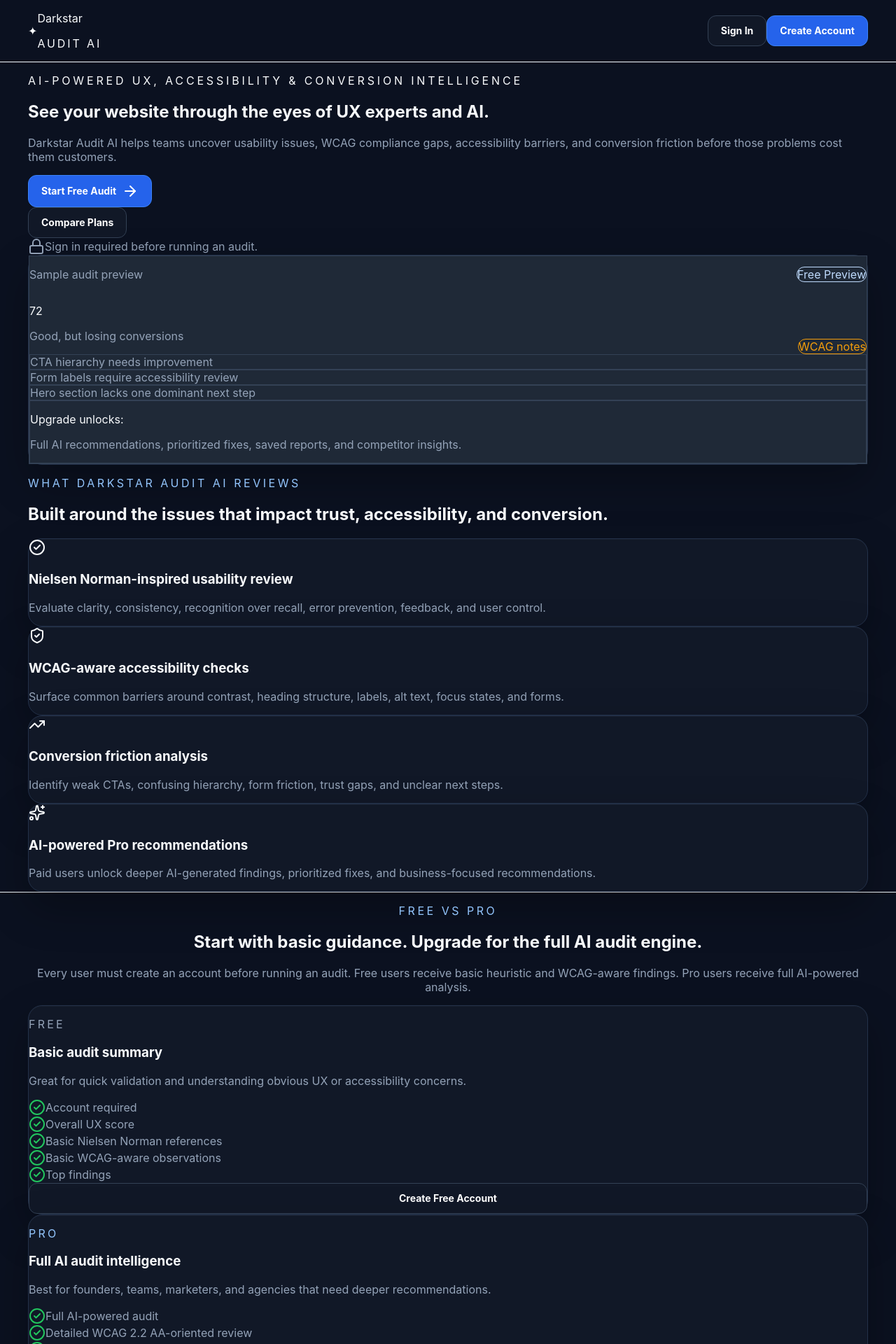
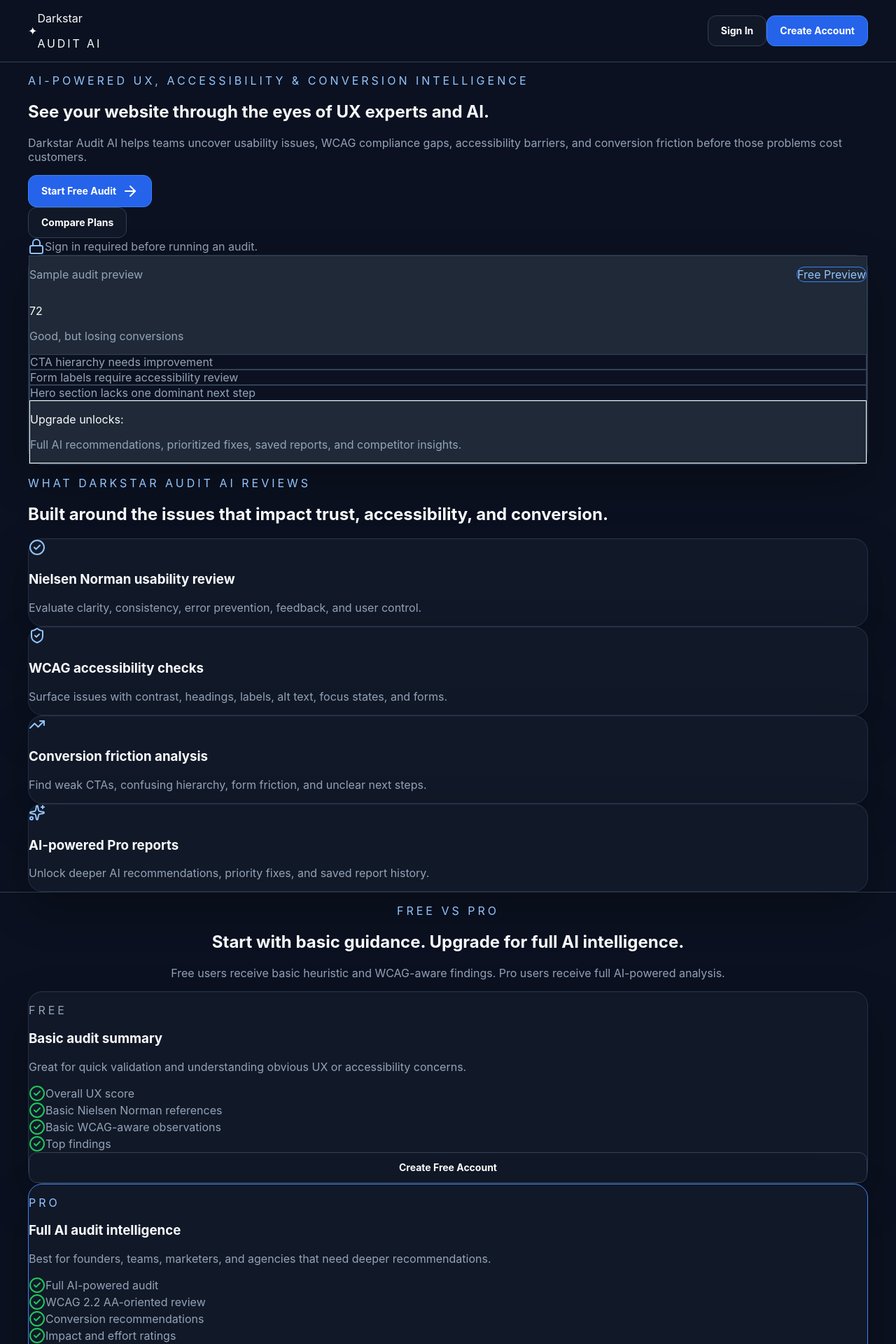
Before and after one commit to DarkstarSoftware/UXIQ, a Next.js app: page / in a window 1280 px wide. Shown: the top 1920 px of the page at 70% size. Built offline with nearby package versions, Linux system fonts and the light colour scheme.

Commit message:
Fix landing page layout

```diff
--- a/app/page.tsx
+++ b/app/page.tsx
@@ -11,31 +11,30 @@
 import { Button } from '@/components/ui/button';
 import { Logo } from '@/components/ui/logo';
 
-const auditPillars = [
+const features = [
   {
     icon: CheckCircle2,
-    title: 'Nielsen Norman-inspired usability review',
-    body: 'Evaluate clarity, consistency, recognition over recall, error prevention, feedback, and user control.',
+    title: 'Nielsen Norman usability review',
+    body: 'Evaluate clarity, consistency, error prevention, feedback, and user control.',
   },
   {
     icon: ShieldCheck,
-    title: 'WCAG-aware accessibility checks',
-    body: 'Surface common barriers around contrast, heading structure, labels, alt text, focus states, and forms.',
+    title: 'WCAG accessibility checks',
+    body: 'Surface issues with contrast, headings, labels, alt text, focus states, and forms.',
   },
   {
     icon: TrendingUp,
     title: 'Conversion friction analysis',
-    body: 'Identify weak CTAs, confusing hierarchy, form friction, trust gaps, and unclear next steps.',
+    body: 'Find weak CTAs, confusing hierarchy, form friction, and unclear next steps.',
   },
   {
     icon: Sparkles,
-    title: 'AI-powered Pro recommendations',
-    body: 'Paid users unlock deeper AI-generated findings, prioritized fixes, and business-focused recommendations.',
+    title: 'AI-powered Pro reports',
+    body: 'Unlock deeper AI recommendations, priority fixes, and saved report history.',
   },
 ];
 
 const freeItems = [
-  'Account required',
   'Overall UX score',
   'Basic Nielsen Norman references',
   'Basic WCAG-aware observations',
@@ -44,8 +43,8 @@
 
 const proItems = [
   'Full AI-powered audit',
-  'Detailed WCAG 2.2 AA-oriented review',
-  'Conversion optimization recommendations',
+  'WCAG 2.2 AA-oriented review',
+  'Conversion recommendations',
   'Impact and effort ratings',
   'Saved audit history',
   'Competitor insights',
@@ -54,21 +53,9 @@
 export default function HomePage() {
   return (
     <main className="min-h-screen bg-ui-bg text-white">
-      <header className="border-b border-ui-border/70">
+      <header className="border-b border-ui-border">
         <div className="container-shell flex h-20 items-center justify-between">
           <Logo />
-
-          <nav className="hidden items-center gap-8 text-sm text-ui-muted md:flex">
-            <a href="#how-it-works" className="hover:text-white">
-              How it works
-            </a>
-            <a href="#plans" className="hover:text-white">
-              Free vs Pro
-            </a>
-            <Link href="/pricing" className="hover:text-white">
-              Pricing
-            </Link>
-          </nav>
 
           <div className="flex items-center gap-3">
             <Link href="/auth/login">
@@ -82,26 +69,25 @@
       </header>
 
       <section className="container-shell py-20">
-        <div className="grid items-center gap-12 lg:grid-cols-[1.1fr_0.9fr]">
+        <div className="grid items-center gap-12 lg:grid-cols-2">
           <div>
-            <p className="text-sm uppercase tracking-[0.24em] text-sky-300">
+            <p className="text-sm font-semibold uppercase tracking-[0.25em] text-brand-300">
               AI-Powered UX, Accessibility & Conversion Intelligence
             </p>
 
-            <h1 className="mt-5 max-w-4xl text-5xl font-semibold leading-tight tracking-tight md:text-7xl">
+            <h1 className="mt-6 max-w-4xl text-5xl font-bold leading-tight tracking-tight md:text-7xl">
               See your website through the eyes of UX experts and AI.
             </h1>
 
             <p className="mt-6 max-w-2xl text-lg leading-8 text-ui-muted">
               Darkstar Audit AI helps teams uncover usability issues, WCAG compliance gaps,
-              accessibility barriers, and conversion friction before those problems cost
-              them customers.
+              accessibility barriers, and conversion friction before those problems cost customers.
             </p>
 
             <div className="mt-8 flex flex-col gap-3 sm:flex-row">
               <Link href="/auth/signup">
                 <Button className="h-12 px-6">
-                  Start Free Audit <ArrowRight className="ml-2 h-4 w-4" />
+                  Start Free Audit <ArrowRight className="h-4 w-4" />
                 </Button>
               </Link>
 
@@ -113,34 +99,28 @@
             </div>
 
             <div className="mt-5 flex items-center gap-2 text-sm text-ui-muted">
-              <Lock className="h-4 w-4 text-sky-300" />
+              <Lock className="h-4 w-4 text-brand-300" />
               Sign in required before running an audit.
             </div>
           </div>
 
           <div className="card p-6">
-            <div className="rounded-2xl border border-ui-border bg-ui-surface p-5">
+            <div className="rounded-2xl border border-ui-border bg-ui-surface p-6">
               <div className="flex items-center justify-between">
                 <p className="text-sm text-ui-muted">Sample audit preview</p>
-                <span className="rounded-full border border-brand-500/30 bg-brand-500/10 px-3 py-1 text-xs text-brand-200">
+                <span className="rounded-full border border-brand-500 px-3 py-1 text-xs font-semibold text-brand-300">
                   Free Preview
                 </span>
               </div>
 
-              <div className="mt-6 flex items-end justify-between">
-                <div>
-                  <p className="text-7xl font-semibold text-white">72</p>
-                  <p className="mt-2 text-sm text-ui-muted">
-                    Good, but losing conversions
-                  </p>
-                </div>
-
-                <div className="rounded-full border border-warning/40 bg-warning/10 px-3 py-1 text-sm text-warning">
-                  WCAG notes
-                </div>
+              <div className="mt-8">
+                <p className="text-7xl font-bold text-white">72</p>
+                <p className="mt-2 text-lg text-ui-muted">
+                  Good, but losing conversions
+                </p>
               </div>
 
-              <div className="mt-6 space-y-3">
+              <div className="mt-8 space-y-3">
                 {[
                   'CTA hierarchy needs improvement',
                   'Form labels require accessibility review',
@@ -148,16 +128,16 @@
                 ].map((item) => (
                   <div
                     key={item}
-                    className="rounded-xl border border-ui-border bg-ui-bg/60 p-3 text-sm text-ui-muted"
+                    className="rounded-xl border border-ui-border bg-ui-bg p-4 text-sm text-ui-muted"
                   >
                     {item}
                   </div>
                 ))}
               </div>
 
-              <div className="mt-5 rounded-xl border border-ui-border bg-ui-bg/80 p-4">
-                <p className="text-sm font-medium text-white">Upgrade unlocks:</p>
-                <p className="mt-1 text-sm text-ui-muted">
+              <div className="mt-6 rounded-xl border border-brand-500/40 bg-brand-500/10 p-4">
+                <p className="font-semibold text-white">Upgrade unlocks:</p>
+                <p className="mt-2 text-sm text-ui-muted">
                   Full AI recommendations, prioritized fixes, saved reports, and competitor insights.
                 </p>
               </div>
@@ -166,60 +146,60 @@
         </div>
       </section>
 
-      <section id="how-it-works" className="container-shell pb-20">
-        <div className="mb-8 max-w-2xl">
-          <p className="text-sm uppercase tracking-[0.22em] text-brand-300">
-            What Darkstar Audit AI reviews
+      <section className="container-shell py-16">
+        <div className="mb-10 max-w-3xl">
+          <p className="text-sm font-semibold uppercase tracking-[0.25em] text-brand-300">
+            What Darkstar Audit AI Reviews
           </p>
-          <h2 className="mt-3 text-3xl font-semibold">
+          <h2 className="mt-4 text-4xl font-bold">
             Built around the issues that impact trust, accessibility, and conversion.
           </h2>
         </div>
 
-        <div className="grid gap-4 md:grid-cols-2 xl:grid-cols-4">
-          {auditPillars.map((pillar) => {
-            const Icon = pillar.icon;
+        <div className="grid gap-5 md:grid-cols-2 xl:grid-cols-4">
+          {features.map((feature) => {
+            const Icon = feature.icon;
 
             return (
-              <div key={pillar.title} className="card p-6">
-                <Icon className="h-6 w-6 text-sky-300" />
-                <h3 className="mt-5 text-lg font-semibold">{pillar.title}</h3>
-                <p className="mt-3 text-sm leading-6 text-ui-muted">
-                  {pillar.body}
-                </p>
+              <div key={feature.title} className="card p-6">
+                <Icon className="h-7 w-7 text-brand-300" />
+                <h3 className="mt-5 text-xl font-bold text-white">{feature.title}</h3>
+                <p className="mt-3 text-sm leading-6 text-ui-muted">{feature.body}</p>
               </div>
             );
           })}
         </div>
       </section>
 
-      <section id="plans" className="border-y border-ui-border/70 py-16">
+      <section className="border-y border-ui-border py-20">
         <div className="container-shell">
           <div className="mx-auto max-w-3xl text-center">
-            <p className="text-sm uppercase tracking-[0.22em] text-brand-300">
+            <p className="text-sm font-semibold uppercase tracking-[0.25em] text-brand-300">
               Free vs Pro
             </p>
-            <h2 className="mt-3 text-4xl font-semibold">
-              Start with basic guidance. Upgrade for the full AI audit engine.
+            <h2 className="mt-4 text-4xl font-bold">
+              Start with basic guidance. Upgrade for full AI intelligence.
             </h2>
             <p className="mt-4 text-ui-muted">
-              Every user must create an account before running an audit. Free users receive
-              basic heuristic and WCAG-aware findings. Pro users receive full AI-powered analysis.
+              Free users receive basic heuristic and WCAG-aware findings. Pro users receive
+              full AI-powered analysis.
             </p>
           </div>
 
-          <div className="mt-10 grid gap-6 lg:grid-cols-2">
+          <div className="mx-auto mt-12 grid max-w-6xl gap-6 lg:grid-cols-2">
             <div className="card p-8">
-              <p className="text-sm uppercase tracking-[0.2em] text-ui-muted">Free</p>
-              <h3 className="mt-3 text-3xl font-semibold">Basic audit summary</h3>
+              <p className="text-sm font-semibold uppercase tracking-[0.25em] text-ui-muted">
+                Free
+              </p>
+              <h3 className="mt-4 text-3xl font-bold text-white">Basic audit summary</h3>
               <p className="mt-3 text-ui-muted">
                 Great for quick validation and understanding obvious UX or accessibility concerns.
               </p>
 
               <div className="mt-6 space-y-3">
                 {freeItems.map((item) => (
-                  <div key={item} className="flex items-center gap-3 text-sm text-ui-muted">
-                    <CheckCircle2 className="h-4 w-4 text-success" />
+                  <div key={item} className="flex items-center gap-3 text-ui-muted">
+                    <CheckCircle2 className="h-5 w-5 text-success" />
                     {item}
                   </div>
                 ))}
@@ -232,26 +212,26 @@
               </Link>
             </div>
 
-            <div className="card border-brand-500/50 p-8 ring-1 ring-brand-500/30">
-              <p className="text-sm uppercase tracking-[0.2em] text-brand-300">Pro</p>
-              <h3 className="mt-3 text-3xl font-semibold">Full AI audit intelligence</h3>
+            <div className="card border-brand-500 p-8">
+              <p className="text-sm font-semibold uppercase tracking-[0.25em] text-brand-300">
+                Pro
+              </p>
+              <h3 className="mt-4 text-3xl font-bold text-white">Full AI audit intelligence</h3>
               <p className="mt-3 text-ui-muted">
                 Best for founders, teams, marketers, and agencies that need deeper recommendations.
               </p>
 
               <div className="mt-6 space-y-3">
                 {proItems.map((item) => (
-                  <div key={item} className="flex items-center gap-3 text-sm text-ui-muted">
-                    <CheckCircle2 className="h-4 w-4 text-success" />
+                  <div key={item} className="flex items-center gap-3 text-ui-muted">
+                    <CheckCircle2 className="h-5 w-5 text-success" />
                     {item}
                   </div>
                 ))}
               </div>
 
               <Link href="/pricing">
-                <Button className="mt-8 w-full">
-                  View Pro Plan
-                </Button>
+                <Button className="mt-8 w-full">View Pro Plan</Button>
               </Link>
             </div>
           </div>
@@ -259,25 +239,24 @@
       </section>
 
       <section className="container-shell py-20">
-        <div className="card p-8 text-center md:p-12">
-          <p className="text-sm uppercase tracking-[0.22em] text-sky-300">
+        <div className="card mx-auto max-w-4xl p-10 text-center">
+          <p className="text-sm font-semibold uppercase tracking-[0.25em] text-brand-300">
             Ready to find the friction?
           </p>
-          <h2 className="mx-auto mt-4 max-w-3xl text-4xl font-semibold">
+          <h2 className="mt-4 text-4xl font-bold">
             Create an account to run your first Darkstar Audit AI report.
           </h2>
-          <p className="mx-auto mt-4 max-w-2xl text-ui-muted">
+          <p className="mt-4 text-ui-muted">
             Start free, then upgrade when you need the full AI-powered UX, WCAG, and conversion report.
           </p>
+
           <Link href="/auth/signup">
-            <Button className="mt-8 h-12 px-8">
-              Create Account
-            </Button>
+            <Button className="mt-8 h-12 px-8">Create Account</Button>
           </Link>
         </div>
       </section>
 
-      <footer className="border-t border-ui-border/70 py-8">
+      <footer className="border-t border-ui-border py-8">
         <div className="container-shell flex flex-col gap-4 text-sm text-ui-muted md:flex-row md:items-center md:justify-between">
           <p>© 2026 Darkstar Software. Darkstar Audit AI.</p>
           <div className="flex gap-5">
```
